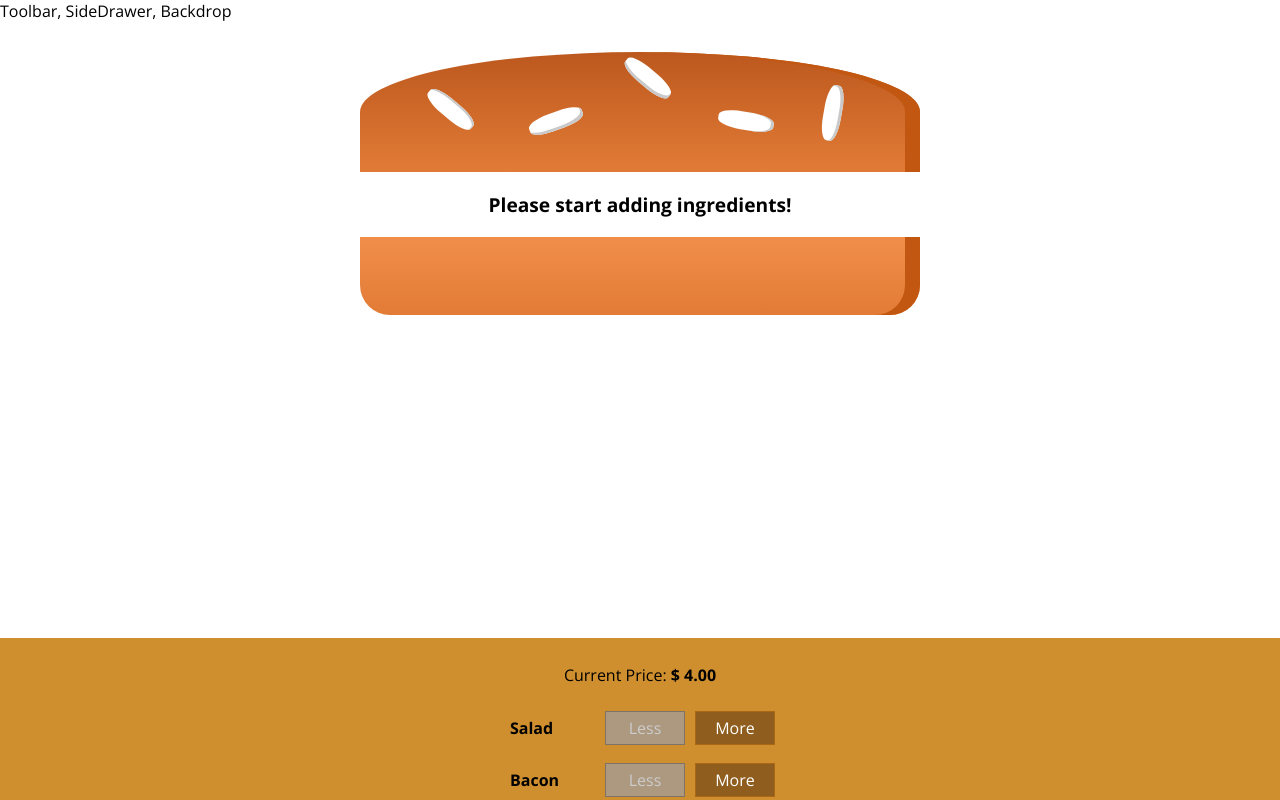
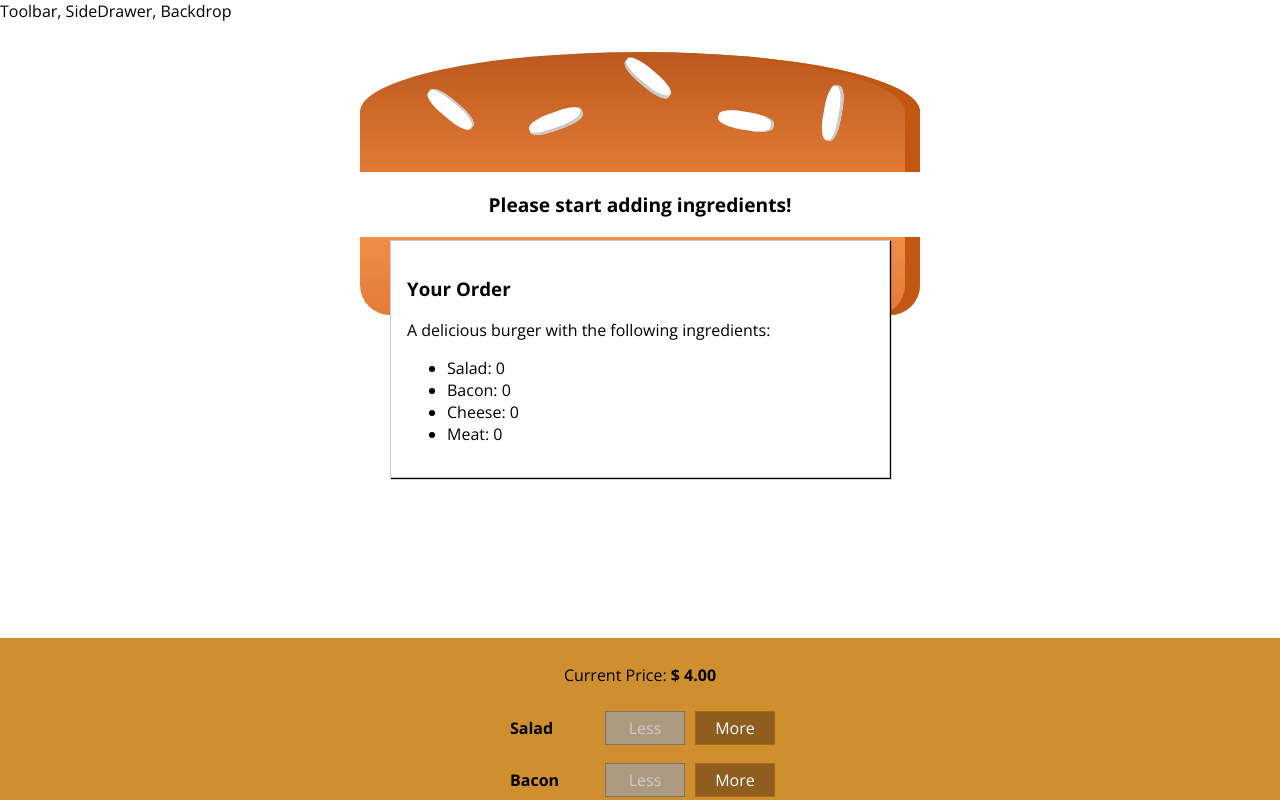
Before and after one commit to Inkala/burger-builder, a React (Create React App) app: page / in a window 1280 px wide. Shown: the top 800 px of the page. Built offline with nearby package versions, Linux system fonts and the light colour scheme.

Commit message:
Create modal to display Order Sumary

```diff
--- a/src/components/Burger/OrderSummary/OrderSummary.js
+++ b/src/components/Burger/OrderSummary/OrderSummary.js
@@ -1,12 +1,13 @@
 import React from 'react';
 
 import shortid from 'shortid';
-import classes from './OrderSummary.module.scss';
+// import classes from './OrderSummary.module.scss';
 
 const OrderSummary = props => {
   const ingredientSummary = Object.keys(props.ingredients).map(igKey => (
     <li key={shortid.generate()}>
-      <span>{igKey}</span> {props.ingredients[igKey]}
+      <span style={{ textTransform: 'capitalize' }}>{igKey}: </span>
+      {props.ingredients[igKey]}
     </li>
   ));
   return (
--- a/src/components/Burger/OrderSummary/OrderSummary.module.scss
+++ /dev/null
@@ -1,3 +0,0 @@
-span {
-  text-transform: capitalize;
-}
--- /dev/null
+++ b/src/components/UI/Modal/Modal.js
@@ -0,0 +1,9 @@
+import React from 'react';
+
+import classes from './Modal.module.scss';
+
+const Modal = props => {
+  return <div className={classes.Modal}>{props.children}</div>;
+};
+
+export default Modal;
--- /dev/null
+++ b/src/components/UI/Modal/Modal.module.scss
@@ -0,0 +1,20 @@
+.Modal {
+  position: fixed;
+  z-index: 500;
+  background-color: white;
+  width: 70%;
+  border: 1px solid #ccc;
+  box-shadow: 1px 1px 1px black;
+  padding: 16px;
+  left: 15%;
+  top: 30%;
+  box-sizing: border-box;
+  transition: all 0.3s ease-out;
+}
+
+@media (min-width: 600px) {
+  .Modal {
+      width: 500px;
+      left: calc(50% - 250px);
+  }
+}
--- a/src/containers/BurgerBuilder/BurgerBuilder.js
+++ b/src/containers/BurgerBuilder/BurgerBuilder.js
@@ -68,9 +68,9 @@
     }
     return (
       <React.Fragment>
-        {/* <Modal>
+        <Modal>
           <OrderSummary ingredients={ingredients}></OrderSummary>
-        </Modal> */}
+        </Modal>
         <Burger ingredients={ingredients} />
         <BuildControls
           ingredientAdded={this.addIngredientHandler}
```
Also changed, not shown: src/components/UI/Backdrop/Backdrop.js (added), src/components/UI/Backdrop/Backdrop.module.scss (added).
